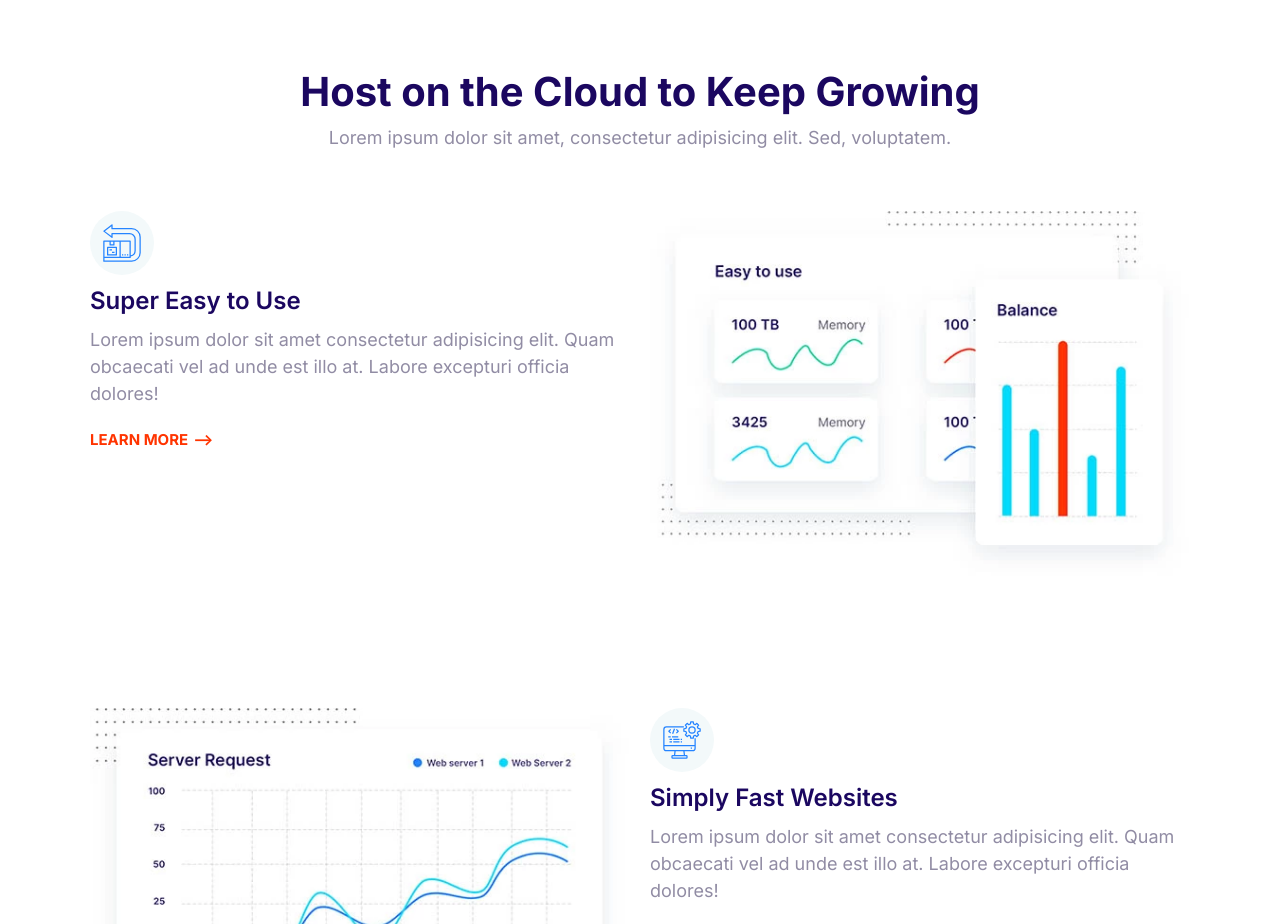
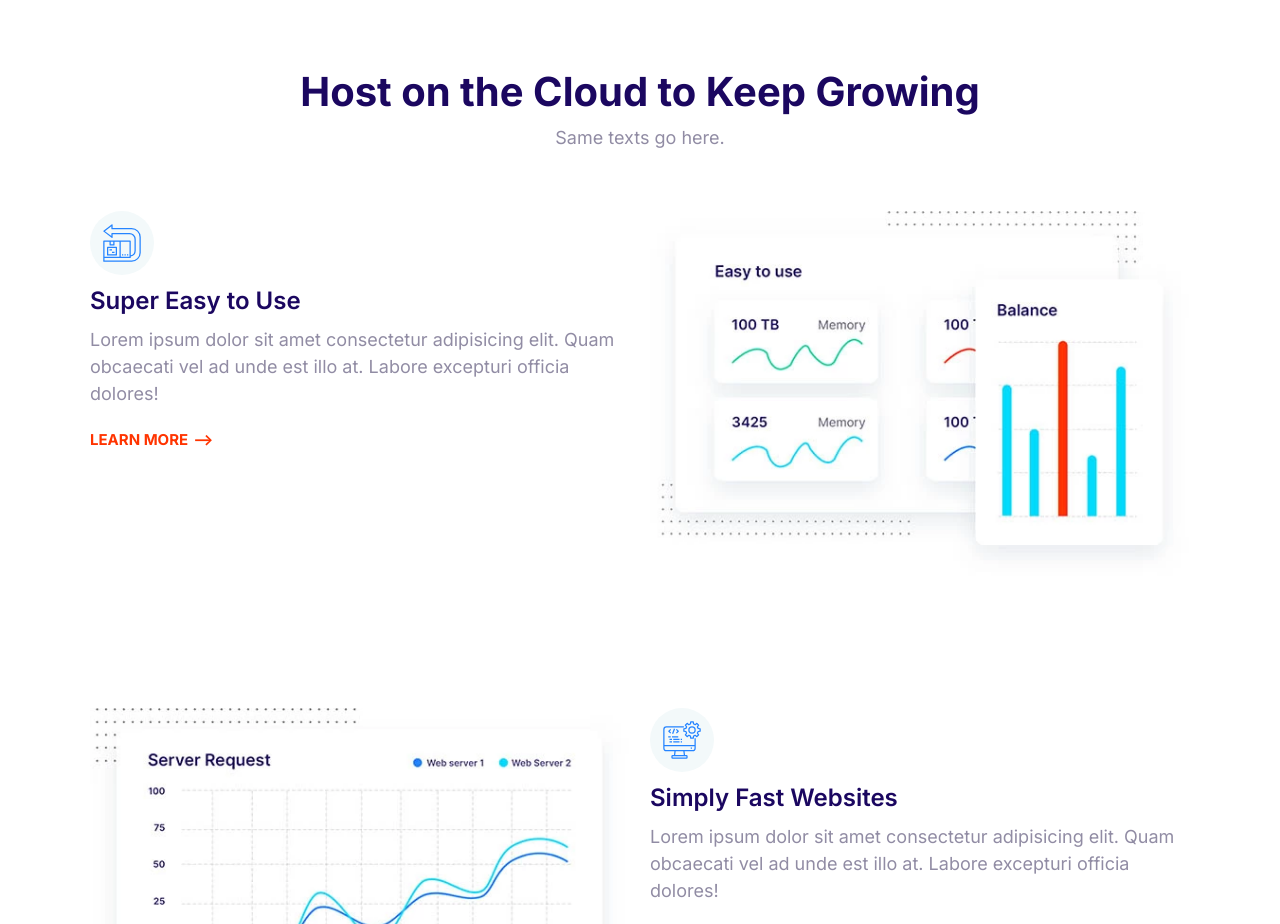
Before and after one commit to imouiche/Mouichify, a website built with Parcel: page index.html in a window 1280 px wide. Shown: the part 1860-2784 px from the top of the page. Built offline with nearby package versions, Linux system fonts and the light colour scheme.

Commit message:
Update index.html

```diff
--- a/index.html
+++ b/index.html
@@ -177,8 +177,7 @@
       <header class="block__header">
         <h2>Host on the Cloud to Keep Growing</h2>
         <p>
-          Lorem ipsum dolor sit amet, consectetur adipisicing elit. Sed,
-          voluptatem.
+          Same texts go here.
         </p>
       </header>
       <article class="grid grid--1x2 feature">
```
